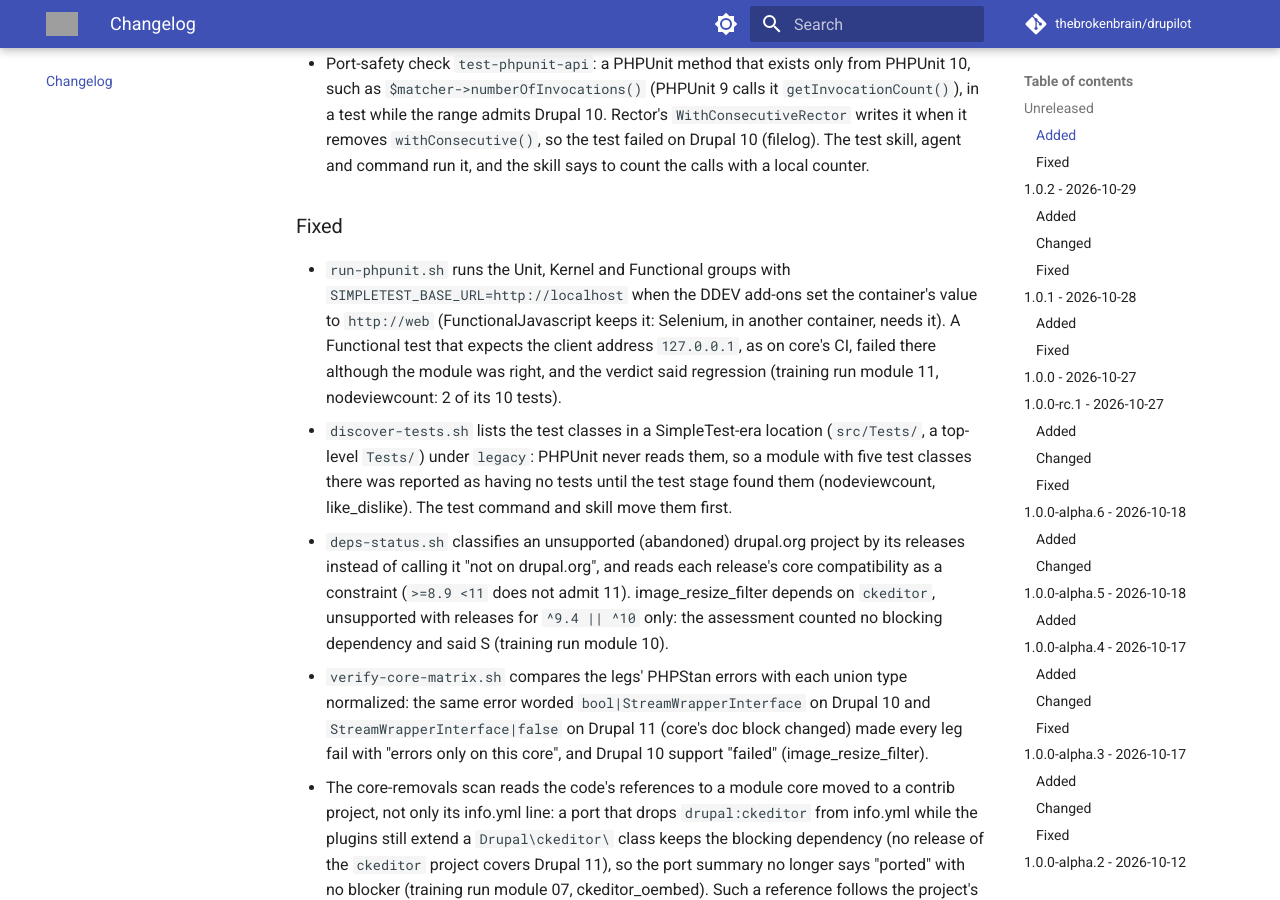
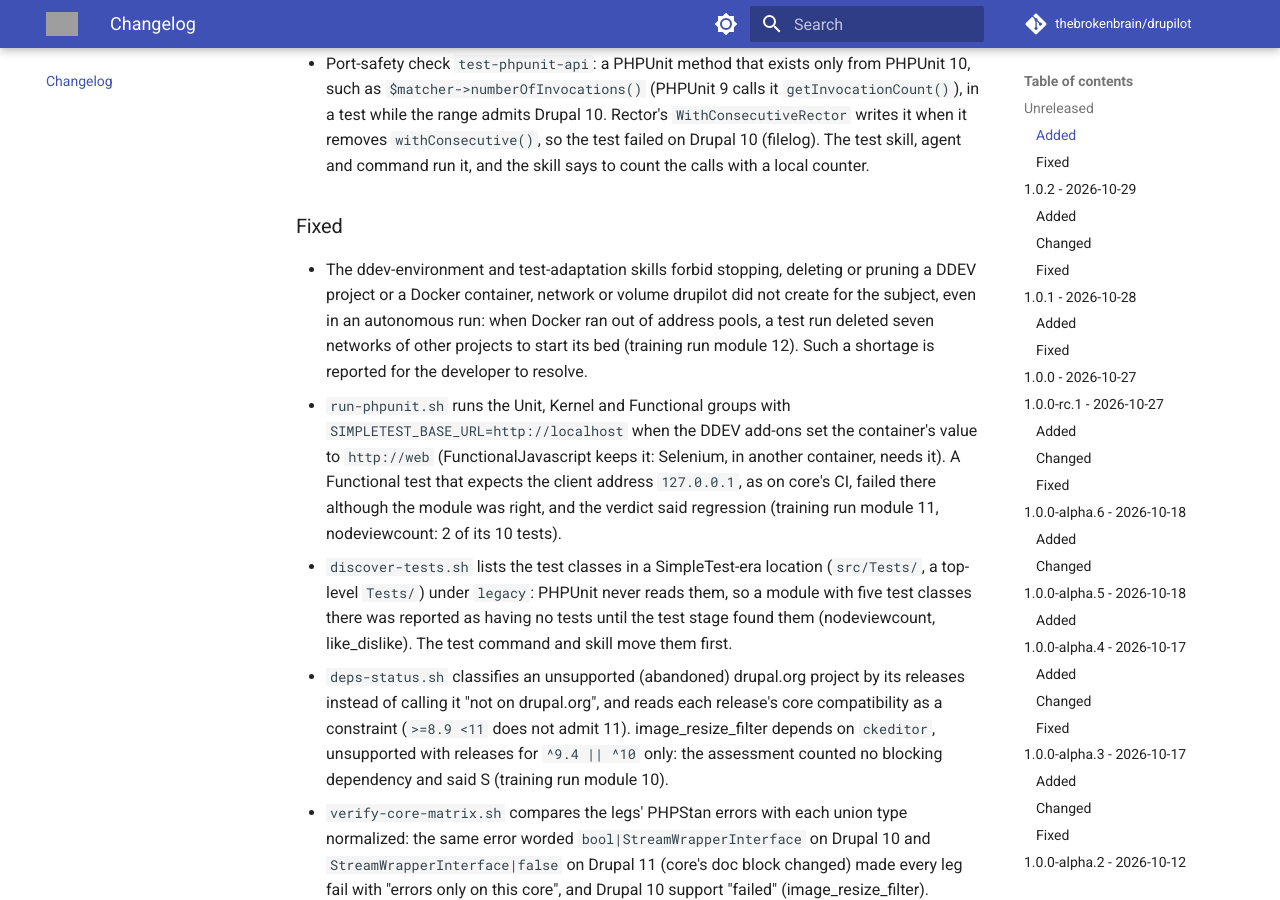
Before and after one commit to thebrokenbrain/drupilot, an MkDocs documentation site: the page built from docs/changelog.md, in a window 1280 px wide and 900 px high, scrolled down 1213 px. Built offline with MkDocs 1.6.1 and Material for MkDocs 9.7.7, drawn with Linux system fonts in a browser that asks for light colours; comment, search, counter and statistics services are not loaded; grey boxes are pictures that could not be loaded.

Commit message:
fix: drupilot never frees Docker or DDEV resources it did not create
Training run module 12: Docker ran out of address pools (the lab's own
finished beds held them), and the headless test run deleted seven unused
networks of other projects to start its bed. The ddev-environment and
test-adaptation skills now forbid stopping, deleting or pruning anything
drupilot did not create for the subject; a shortage is reported.

```diff
--- a/CHANGELOG.md
+++ b/CHANGELOG.md
@@ -56,6 +56,12 @@ carries none) to match, and tag the commit `vX.Y.Z`.
 
 ### Fixed
 
+- The ddev-environment and test-adaptation skills forbid stopping, deleting or
+  pruning a DDEV project or a Docker container, network or volume drupilot did
+  not create for the subject, even in an autonomous run: when Docker ran out
+  of address pools, a test run deleted seven networks of other projects to
+  start its bed (training run module 12). Such a shortage is reported for the
+  developer to resolve.
 - `run-phpunit.sh` runs the Unit, Kernel and Functional groups with
   `SIMPLETEST_BASE_URL=http://localhost` when the DDEV add-ons set the
   container's value to `http://web` (FunctionalJavascript keeps it: Selenium,
```
Also changed, not shown: skills/ddev-environment/SKILL.md (+7 -0 lines), skills/test-adaptation/SKILL.md (+4 -0 lines).
